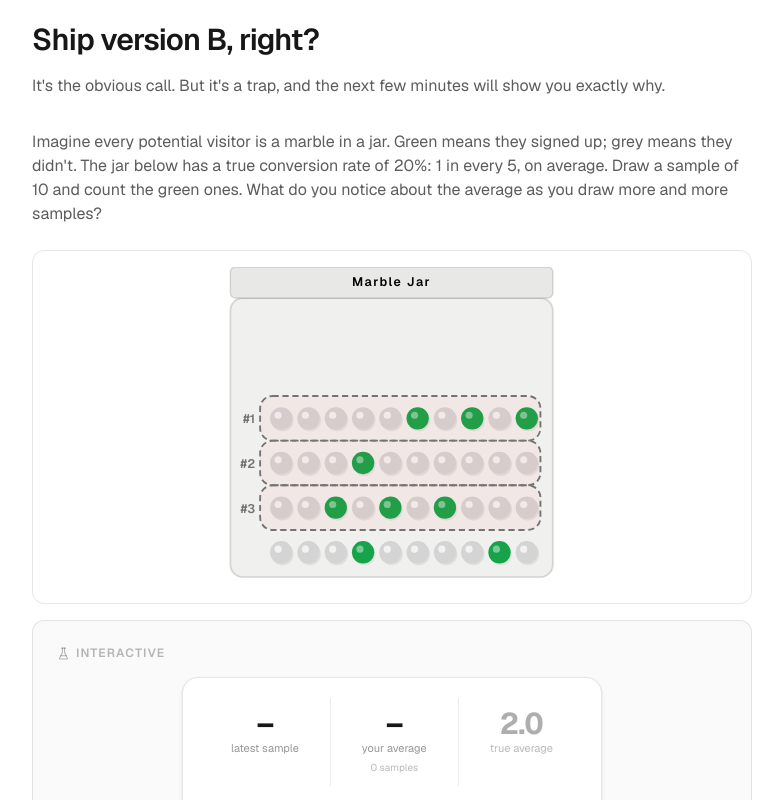
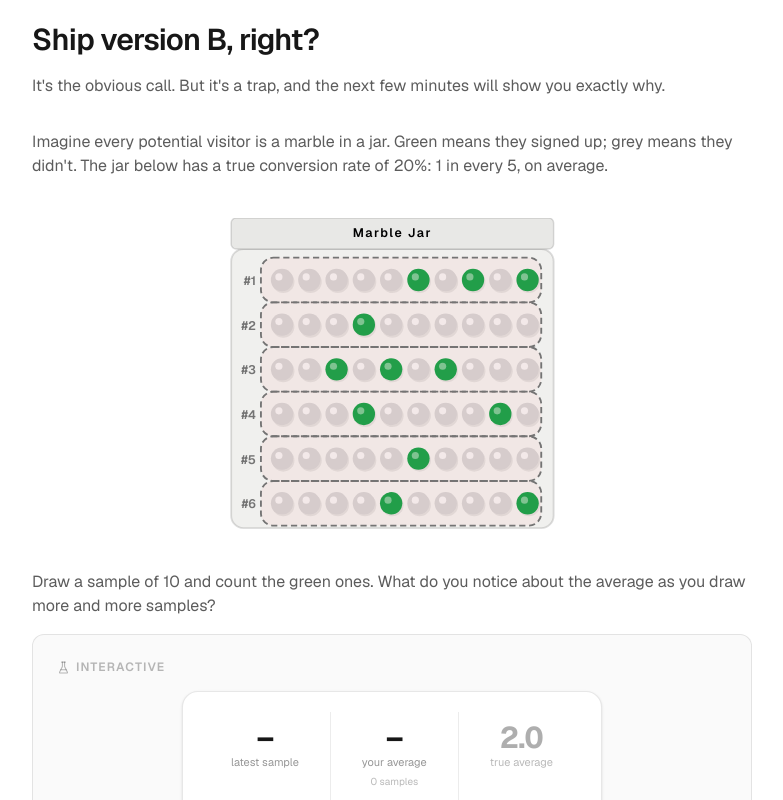
Before and after one commit to codedebugrepeat/ab-test-guide, a Next.js app: page /why-small-samples-lie in a window 1280 px wide. Shown: the part 780-1580 px from the top of the page, without its empty margins (120-903 px from the left). Built offline with nearby package versions, Linux system fonts and the light colour scheme.

Commit message:
Code review feedback; Remove dead code; Decouple jar illustration's width from other widgets; Add more rows to fill out jar

```diff
--- a/app/why-small-samples-lie/page.tsx
+++ b/app/why-small-samples-lie/page.tsx
@@ -62,13 +62,15 @@ export default function Section1Page() {
       <p className="mt-8 text-foreground/70">
         Imagine every potential visitor is a marble in a jar. Green means they
         signed up; grey means they didn&apos;t. The jar below has a true
-        conversion rate of {aPercent}%: 1 in every {Math.round(1 / CASE_STUDY_A_RATE)}, on average. Draw a sample of 10
-        and count the green ones. What do you notice about the average as you
-        draw more and more samples?
+        conversion rate of {aPercent}%: 1 in every {Math.round(1 / CASE_STUDY_A_RATE)}, on average.
       </p>
 
       <div className="mt-6 flex flex-col items-center gap-4">
         <JarIllustration />
+        <p className="text-foreground/70">
+          Draw a sample of 10 and count the green ones. What do you notice about the average as you
+          draw more and more samples?
+        </p>
         <WidgetFrame>
           <MarbleSamplingWidget />
         </WidgetFrame>
--- a/components/tutorial/illustrations/jar-illustration.tsx
+++ b/components/tutorial/illustrations/jar-illustration.tsx
@@ -5,17 +5,16 @@
 
 import { P } from "../constants/sampling-constants";
 
-export const WJAR_W = 260;
+const WJAR_W = 260;
 const WJAR_H = 250;
 const WJAR_RIM = 25;
 const WMR = 9;
 const WMGAP = 4;
 const WMSTEP = WMR * 2 + WMGAP;
 const WCOLS = 10;
-const WROWS = 4;
+const WROWS = 6;
 const WSTART_X = (WJAR_W - (WCOLS * WMSTEP - WMGAP)) / 2 + 10;
-const WROW_YS = [122, 158, 194, 230];
-//const WROW_YS = [42, 78, 114, 150];
+const WROW_YS = [50, 86, 122, 158, 194, 230];
 
 // Oval circles cols 0–9 of each row
 const WOVAL_COLS = 10;
@@ -45,7 +44,7 @@ const WIDE_MARBLES = generateWideMarbles();
 
 export function JarIllustration() {
   return (
-    <div className="w-full rounded-xl border border-foreground/10 px-3 py-4">
+    <div className="w-full rounded-xl px-3 py-4">
       <div className="mx-auto w-4/5">
         <div className="relative w-full" style={{ height: "clamp(220px, 45vw, 320px)" }}>
           <svg
@@ -121,7 +120,7 @@ export function JarIllustration() {
             </g>
 
             {/* 3 sample ovals on rows 0, 1, 2 */}
-            {[0, 1, 2].map((ri) => {
+            {[0, 1, 2, 3, 4, 5].map((ri) => {
               const cy = WROW_YS[ri];
               return (
                 <g key={ri}>
--- a/components/tutorial/widgets/discrete-sampling-distribution.tsx
+++ b/components/tutorial/widgets/discrete-sampling-distribution.tsx
@@ -4,12 +4,11 @@ import { AxisBottom, AxisLeft } from "@visx/axis";
 import { Group } from "@visx/group";
 import { scaleBand, scaleLinear } from "@visx/scale";
 import { N, P } from "../constants/sampling-constants";
-import { WJAR_W } from "../illustrations/jar-illustration";
 import { binomialMean } from "@/maths/sampling";
 
 type Props = { counts: number[] };
 
-const WIDTH = WJAR_W;
+const WIDTH = 420;
 const HEIGHT = 320;
 const MARGIN = { top: 40, right: 18, bottom: 46, left: 42 };
 const PLOT_W = WIDTH - MARGIN.left - MARGIN.right;
```
